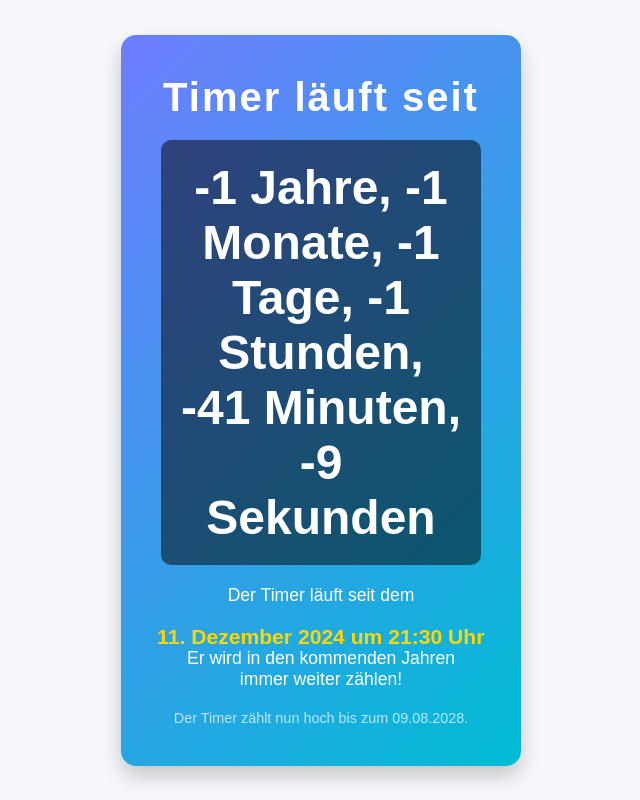
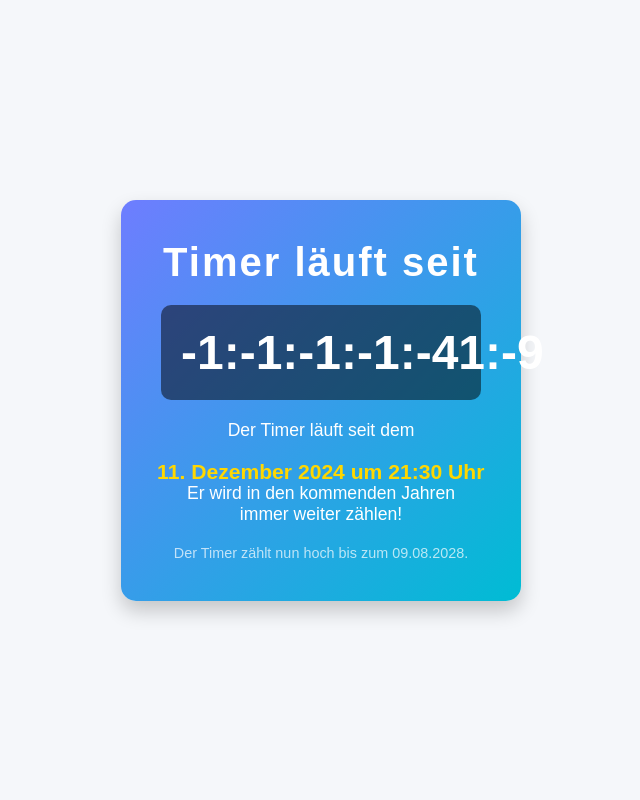
Before and after one commit to KilianKowalski/infinite-timer, a plain HTML site: page index.html in a window 1280 px wide. Shown: the whole page, without its empty margins (319-959 px from the left). Drawn offline with Linux system fonts and the light colour scheme.

Commit message:
Update index.html

```diff
--- a/index.html
+++ b/index.html
@@ -111,7 +111,7 @@
       const seconds = Math.floor((timeDiff % (1000 * 60)) / 1000);
 
       // Timer aktualisieren
-      document.getElementById("timer").textContent = `${years} Jahre, ${months} Monate, ${days} Tage, ${hours} Stunden, ${minutes} Minuten, ${seconds} Sekunden`;
+      document.getElementById("timer").textContent = `${years}:${months}:${days}:${hours}:${minutes}:${seconds}`;
     }
 
     // Alle 1000 ms (1 Sekunde) den Timer aktualisieren
```
